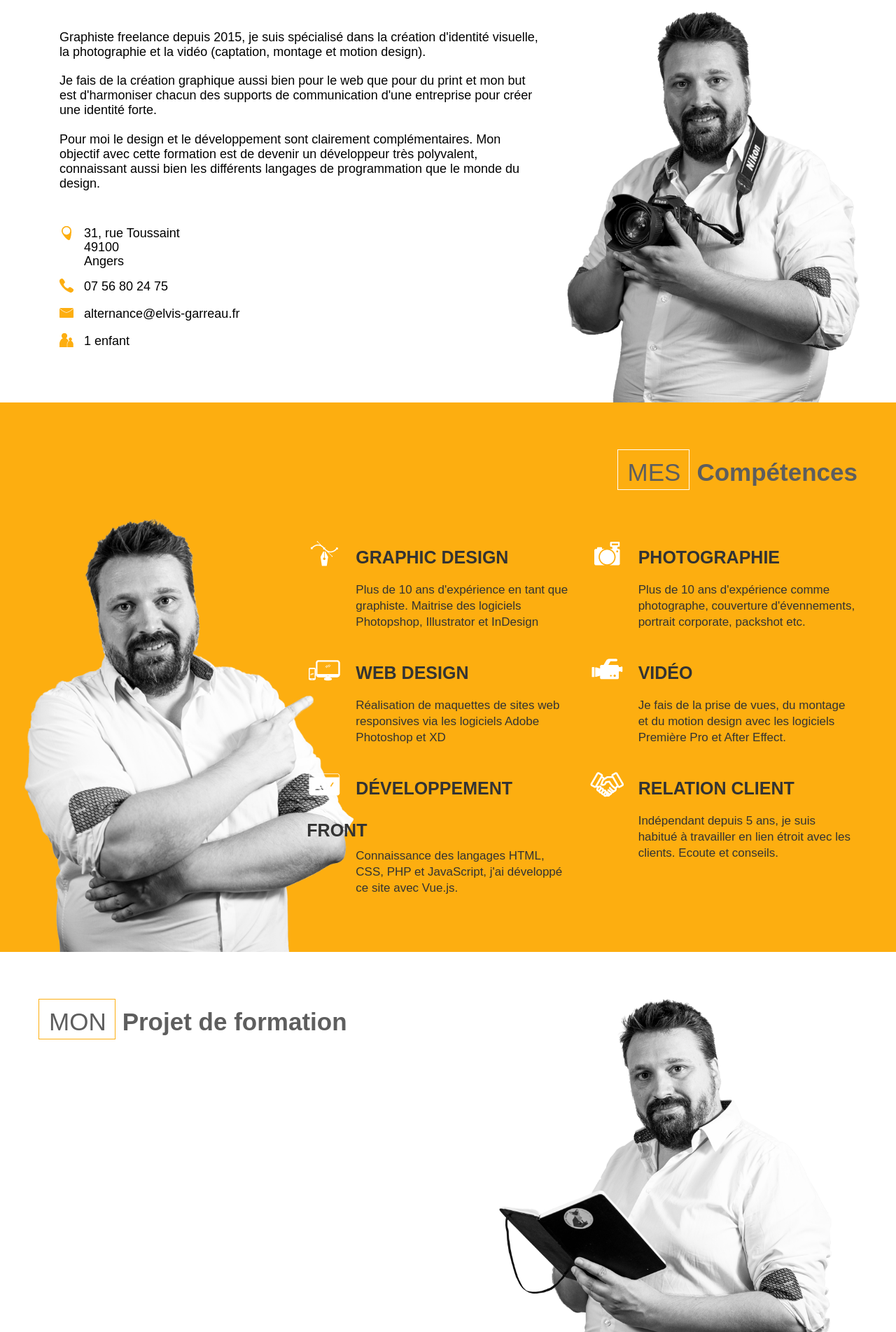
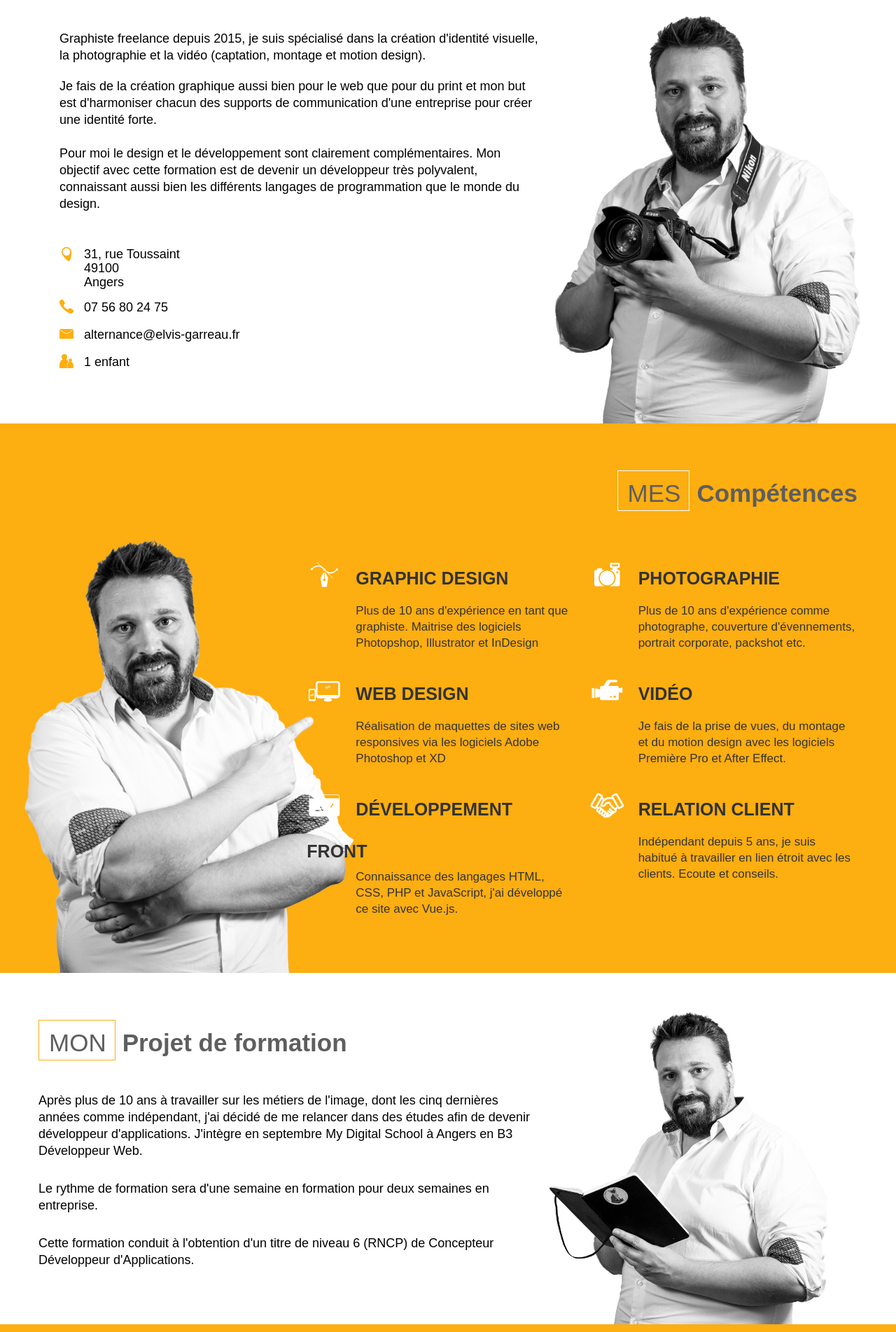
Before and after one commit to Elvis-yep/elvis-garreau.fr, a Vue app: page / in a window 1280 px wide. Shown: the part 877-2780 px from the top of the page at 70% size. Built offline with nearby package versions, Linux system fonts and the light colour scheme; a web font is replaced by a local one.

Commit message:
modifications version mobile

```diff
--- a/src/components/APropos.vue
+++ b/src/components/APropos.vue
@@ -110,6 +110,7 @@ $breakpoint-mobile: 800px;
     font-size: 18px;
     padding-bottom: 20px;
     text-align: left;
+    line-height: 24px;
 }
 
 .description {
@@ -117,6 +118,7 @@ $breakpoint-mobile: 800px;
     font-size: 18px;
     padding-bottom: 50px;
     text-align: left;
+    line-height: 24px;
 }
 
 .description br {
--- a/src/components/Header.vue
+++ b/src/components/Header.vue
@@ -13,7 +13,7 @@ export default {
 }
 </script>
 
-<style>
+<style lang="scss">
 header {
     background-image: url("/images/header-2.jpg");
     background-position: center;
@@ -29,16 +29,14 @@ header {
 .hello {
     font-family: korolev-condensed, sans-serif;
     font-weight: 700;
-    text-align: left;
+    text-align: right;
     color: #ffffff;
     font-size: 50px;
     position: absolute;
     right: 10%;
     top: 290px;
     width: 550px;
-}
-
-.hello span {
+    span {
     font-family: zooja-pro,sans-serif;
     font-weight: 300;
     border: solid 1px #fdae10;
@@ -46,12 +44,13 @@ header {
     padding: 11px 20px 3px 13px;
     margin-left: 10px;
     font-size: 60px;
+    }
 }
 
 .hello2 {
     font-family: korolev-condensed, sans-serif;
     font-weight: 300;
-    text-align: left;
+    text-align: right;
     color: #ffffff;
     font-size: 25px;
     position: absolute;
@@ -59,4 +58,13 @@ header {
     top: 290px;
     width: 550px;
 }
+
+$breakpoint-1: 1170px;
+ @media (max-width: $breakpoint-1) {
+     .hello, .hello2 {
+        right: 30px;
+     }
+ }
+
+
 </style>
--- a/src/components/MonProjet.vue
+++ b/src/components/MonProjet.vue
@@ -2,7 +2,25 @@
     <div class="back-mon-projet">
         <div class="container mon-projet" id="mon-projet">
             <h2><span class="mine">Mon</span>Projet de formation</h2>
-            <p></p>
+            <div class="col-mon-projet">
+                <div class="col1-mon-projet">
+                    <p>
+                        Après plus de 10 ans à travailler sur les métiers de l'image,
+                        dont les cinq dernières années comme indépendant, j'ai décidé
+                        de me relancer dans des études afin de devenir développeur
+                        d'applications. J'intègre en septembre <span>My Digital School</span> à
+                        Angers en <span>B3 Développeur Web.</span>
+                    </p>
+                    <p>
+                        Le rythme de formation sera <span>d'une semaine en formation pour deux
+                        semaines en entreprise.</span>
+                    </p>
+                    <p>
+                        Cette formation conduit à l'obtention d'un titre de niveau 6 (RNCP) de <span>Concepteur Développeur d'Applications.</span>
+                    </p>
+                </div>
+                <div class="col2-mon-projet"></div>
+            </div>
         </div>
     </div>
 </template>
@@ -13,16 +31,60 @@ export default {
 }
 </script>
 
-<style>
+<style lang="scss">
 .back-mon-projet {
     background-image: url("/images/DSC_3332.png");
     background-repeat: no-repeat;
     background-size: auto 90%;
     background-position: bottom 0 right 10%;
-
 }
 
-.mon-projet {
-    min-height: 600px;
+$breakpoint-1: 1170px;
+
+@media (max-width: $breakpoint-1) {
+    .back-mon-projet {
+        background-position: bottom 0 right 30px;
+    }
+
+    .col1-mon-projet {
+        padding-left: 30px;
+    }
+
+    .col2-mon-projet {
+        flex: 30%;
+    }
+
+    .mon-projet h2 {
+        padding-left: 30px;
+    }
 }
+
+.mon-projet p {
+    font-weight: 300;
+    font-size: 18px;
+    padding-bottom: 30px;
+    text-align: left;
+    line-height: 24px;
+    span {
+        font-weight: 500;
+    };
+    &:last-child {
+        padding-bottom: 80px;
+    };
+}
+
+.col-mon-projet {
+    display: flex;
+}
+
+.col1-mon-projet {
+    flex: 60%;
+    order: 1;
+}
+
+.col2-mon-projet {
+    flex: 40%;
+    order: 2;
+}
+
 </style>
```
